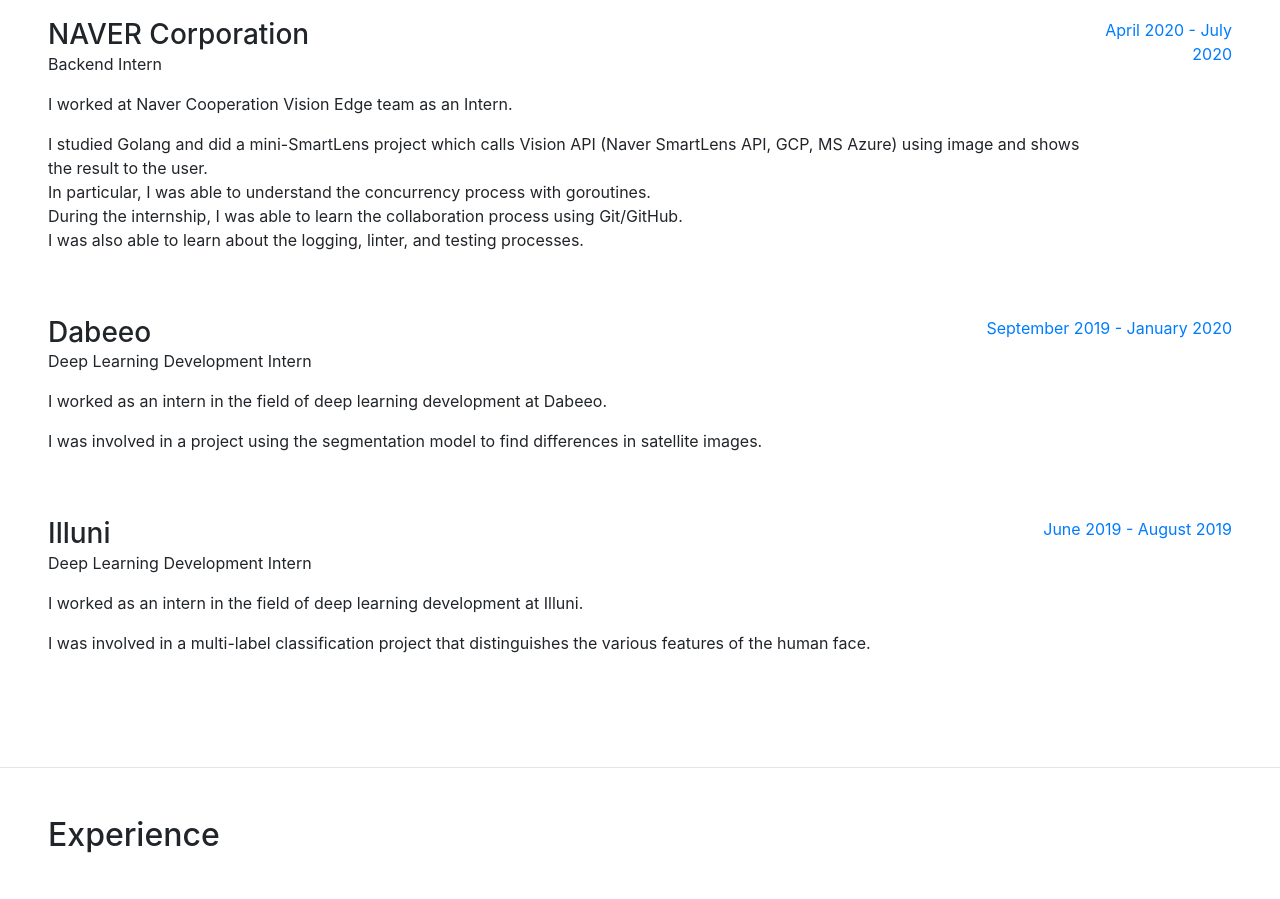
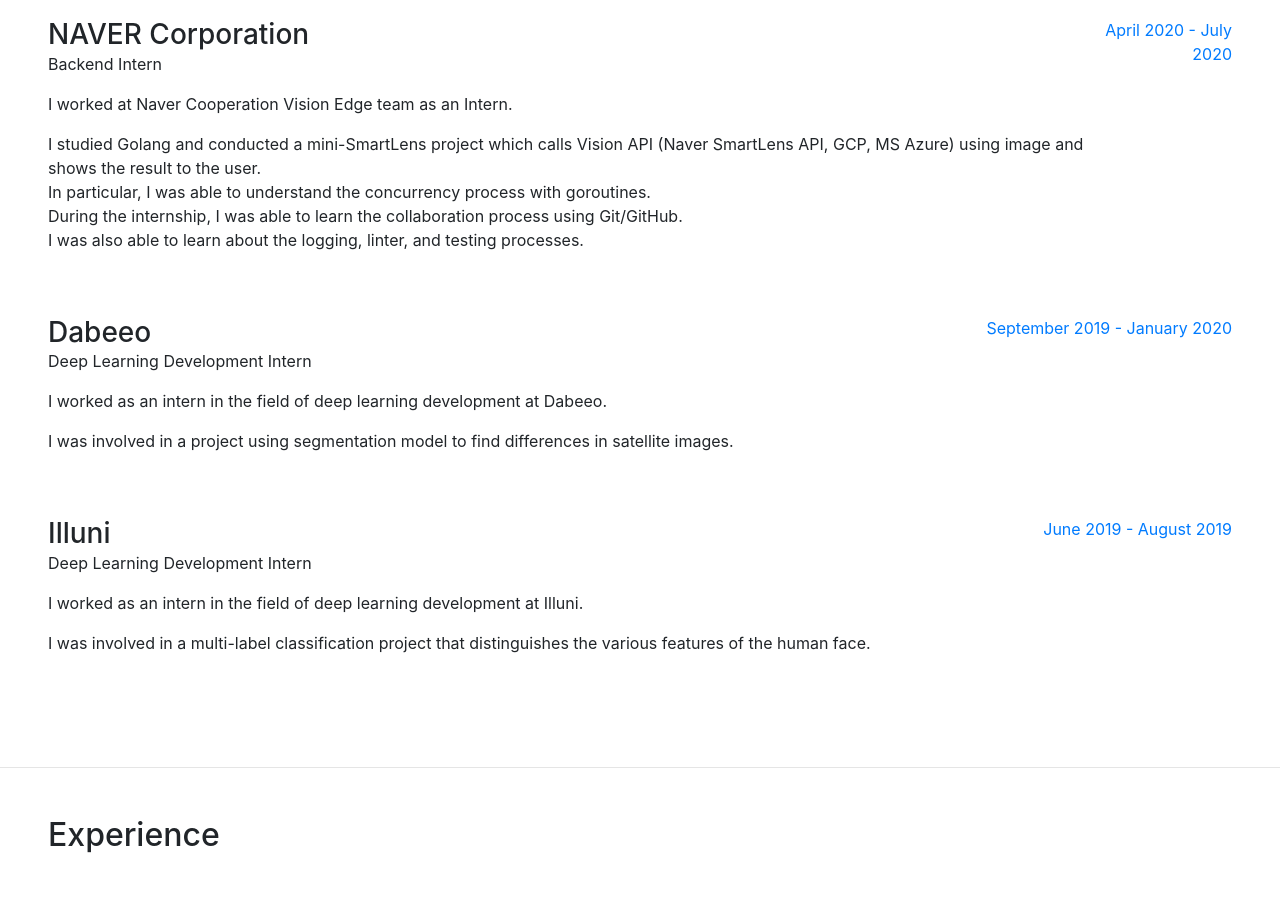
Before and after one commit to ug-kim/ug-kim.github.com, a website with bundled scripts: page index.html in a window 1280 px wide. Shown: the part 940-1839 px from the top of the page. Built offline with nearby package versions, Linux system fonts and the light colour scheme; a web font is replaced by a local one.

Commit message:
fix grammar slightly

```diff
--- a/index.html
+++ b/index.html
@@ -193,7 +193,7 @@
                 I worked at Naver Cooperation Vision Edge team as an Intern.
               </p>
               <p>
-                I studied Golang and did a mini-SmartLens project which calls
+                I studied Golang and conducted a mini-SmartLens project which calls
                 Vision API (Naver SmartLens API, GCP, MS Azure) using image and shows the result to the user.
                 <br />
                 In particular, I was able to understand the concurrency process
@@ -224,7 +224,7 @@
                 at Dabeeo.
               </p>
               <p>
-                I was involved in a project using the segmentation model to find
+                I was involved in a project using segmentation model to find
                 differences in satellite images.
               </p>
             </div>
```
